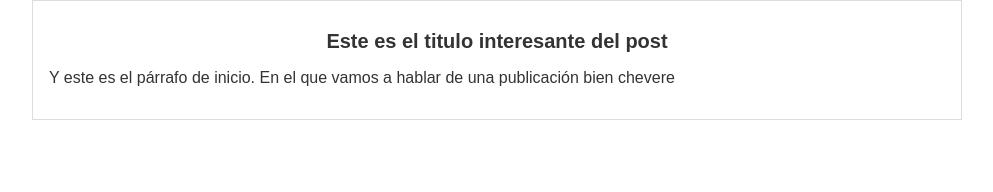
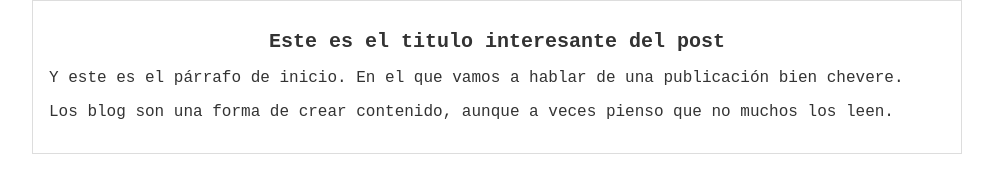
Before and after one commit to Jhogakuse/WebPagesForSafari, a plain HTML site: page index.html in a window 1280 px wide. Shown: the whole page, without its empty margins (143-1136 px from the left). Drawn offline with Linux system fonts and the light colour scheme.

Commit message:
Cambios adicionales al blog y a la tipografía

```diff
--- a/css/estilos.css
+++ b/css/estilos.css
@@ -2,7 +2,7 @@ body{
     color: #333;
     text-align: center;
     font-size: 16px;
-    font-family: Arial, Helvetica, sans-serif;
+    font-family: 'Courier New', Courier, monospace;
     margin: 0;
     padding: 0;
 }
--- a/index.html
+++ b/index.html
@@ -8,7 +8,8 @@
             <div id="container">
                 <div id="post">
                     <h1>Este es el titulo interesante del post</h1>
-                    <p>Y este es el párrafo de inicio. En el que vamos a hablar de una publicación bien chevere</p>
+                    <p>Y este es el párrafo de inicio. En el que vamos a hablar de una publicación bien chevere.</p>
+                    <p>Los blog son una forma de crear contenido, aunque a veces pienso que no muchos los leen.</p>
                 </div>
             </div>
         </body>
```
